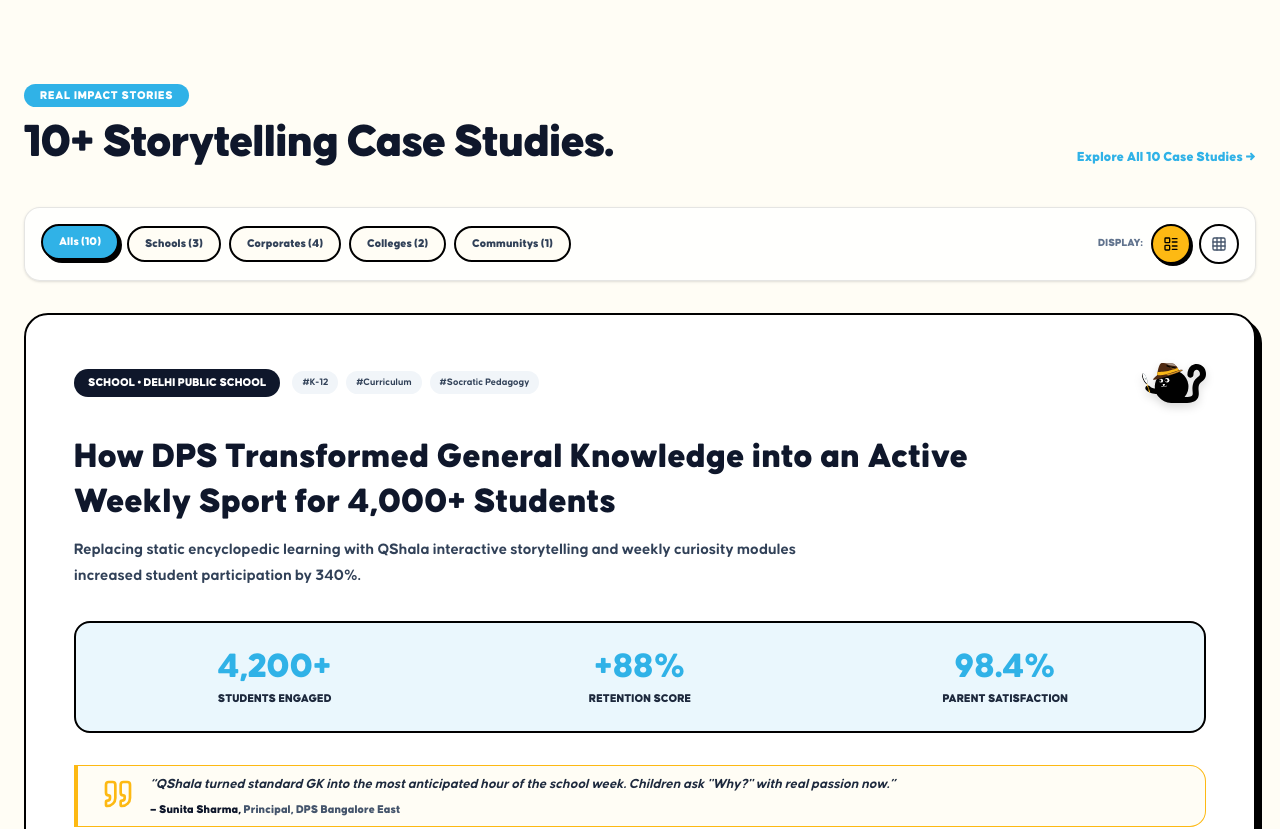
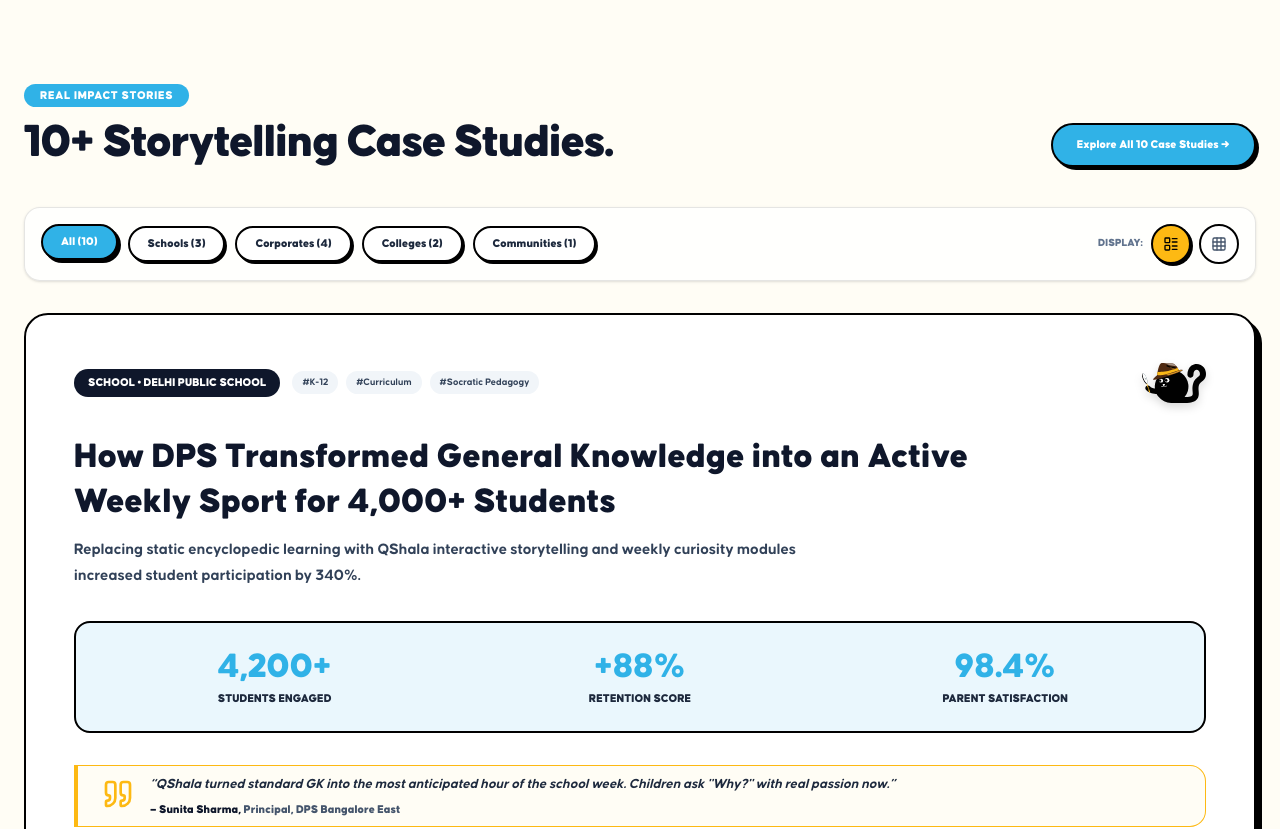
Before and after one commit to PavanKumar-HQ/Qshala, an Astro site: page / in a window 1280 px wide. Shown: the part 5560-6389 px from the top of the page. Built offline with nearby package versions, Linux system fonts and the light colour scheme; Astro itself is replaced by a stand-in of ours; a web font is replaced by a local one.

Commit message:
fix: style link texts as prominent physical buttons across case studies and store sections

```diff
--- a/src/components/InteractiveCaseStudiesShowcase.tsx
+++ b/src/components/InteractiveCaseStudiesShowcase.tsx
@@ -36,10 +36,11 @@ export default function InteractiveCaseStudiesShowcase({ caseStudies }: Props) {
       <div className="flex flex-col sm:flex-row items-center justify-between gap-4 bg-white/80 p-4 rounded-2xl border border-black/10 shadow-sm">
 
         {/* Category Pills */}
-        <div className="flex flex-wrap items-center gap-2">
+        <div className="flex flex-wrap items-center gap-2.5">
           {categories.map((cat) => {
             const count = cat === 'All' ? caseStudies.length : caseStudies.filter(c => c.clientType === cat).length;
             const isActive = activeCategory === cat;
+            const label = cat === 'All' ? `All (${count})` : cat === 'Community' ? `Communities (${count})` : `${cat}s (${count})`;
             return (
               <button
                 key={cat}
@@ -47,13 +48,13 @@ export default function InteractiveCaseStudiesShowcase({ caseStudies }: Props) {
                   setActiveCategory(cat);
                   setCurrentIndex(0);
                 }}
-                className={`px-4 py-2 rounded-full font-black text-xs font-heading transition-all border-2 border-black ${
+                className={`px-4.5 py-2 rounded-full font-black text-xs font-heading transition-all border-2 border-black ${
                   isActive
                     ? 'bg-[#30B2E7] text-white shadow-[3px_3px_0px_0px_rgba(0,0,0,1)] -translate-y-0.5'
-                    : 'bg-[#FFFDF5] text-slate-700 hover:bg-slate-50'
+                    : 'bg-white text-slate-800 hover:bg-slate-100 shadow-[2px_2px_0px_0px_rgba(0,0,0,1)]'
                 }`}
               >
-                {cat}s ({count})
+                {label}
               </button>
             );
           })}
--- a/src/pages/index.astro
+++ b/src/pages/index.astro
@@ -251,7 +251,7 @@ import { FEATURED_QUIZZES, CASE_STUDIES_DATA, PRODUCTS_DATA } from '../lib/data'
               10+ Storytelling Case Studies.
             </h2>
           </div>
-          <a href="/case-studies" class="mt-4 md:mt-0 text-sm font-black text-[#30B2E7] hover:underline font-heading">
+          <a href="/case-studies" class="mt-4 md:mt-0 px-6 py-3 rounded-full bg-[#30B2E7] hover:bg-sky-500 text-white font-black text-xs border-2 border-black shadow-[3px_3px_0px_0px_rgba(0,0,0,1)] font-heading transition-all inline-block">
             Explore All 10 Case Studies →
           </a>
         </div>
@@ -292,8 +292,8 @@ import { FEATURED_QUIZZES, CASE_STUDIES_DATA, PRODUCTS_DATA } from '../lib/data'
                 </div>
                 <div class="mt-4 pt-4 border-t border-slate-200 flex items-center justify-between">
                   <span class="text-lg font-black text-slate-900 font-heading">{product.price}</span>
-                  <a href="/shop" class="px-4 py-2 rounded-full bg-[#30B2E7] text-white font-black text-xs font-heading hover:bg-sky-500 transition-colors">
-                    View Details
+                  <a href="/shop" class="px-4 py-2 rounded-full bg-[#30B2E7] hover:bg-sky-500 text-white font-black text-xs border-2 border-black shadow-[2px_2px_0px_0px_rgba(0,0,0,1)] font-heading transition-all">
+                    View Details →
                   </a>
                 </div>
               </div>
```
Also changed, not shown: 20 other files.
